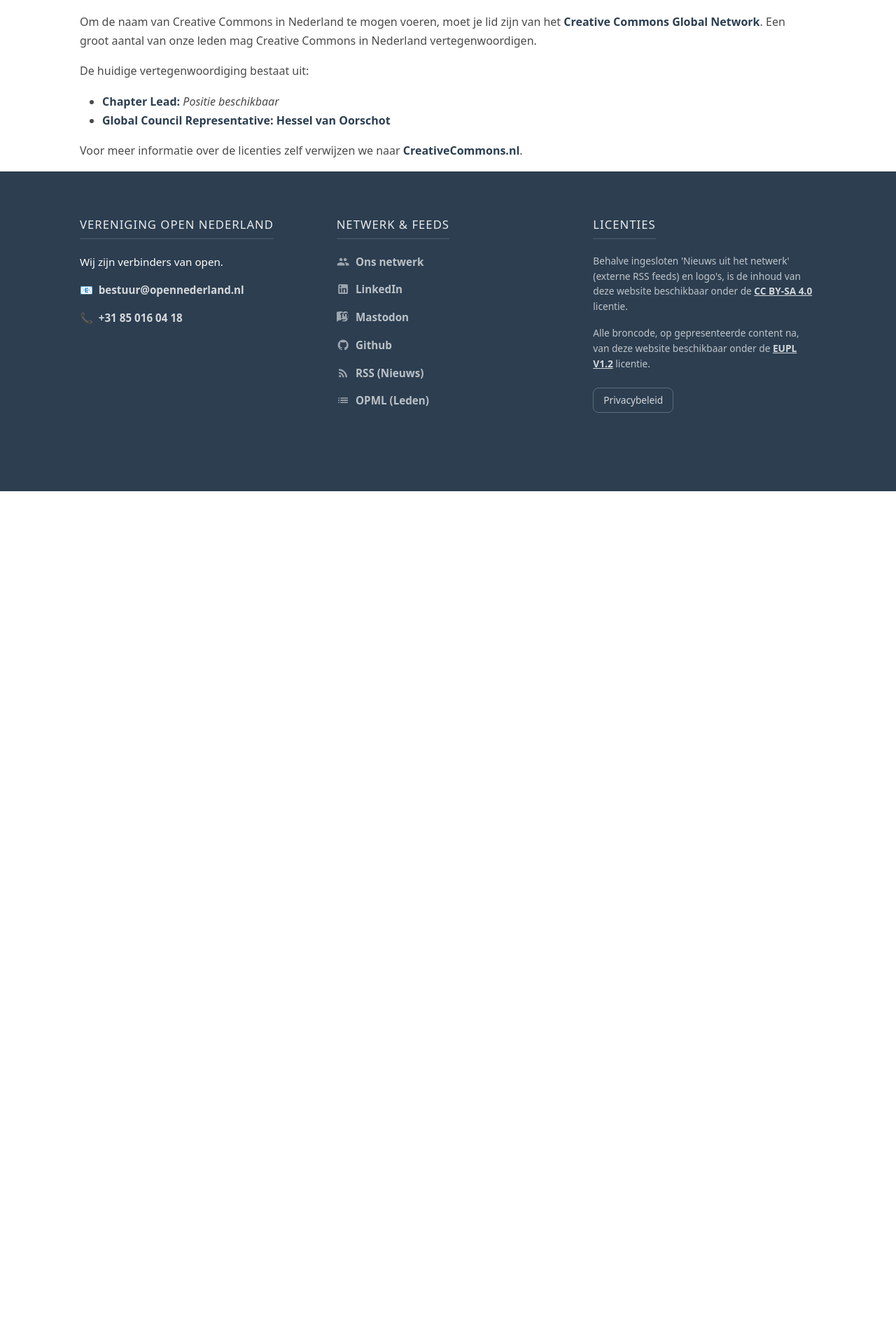
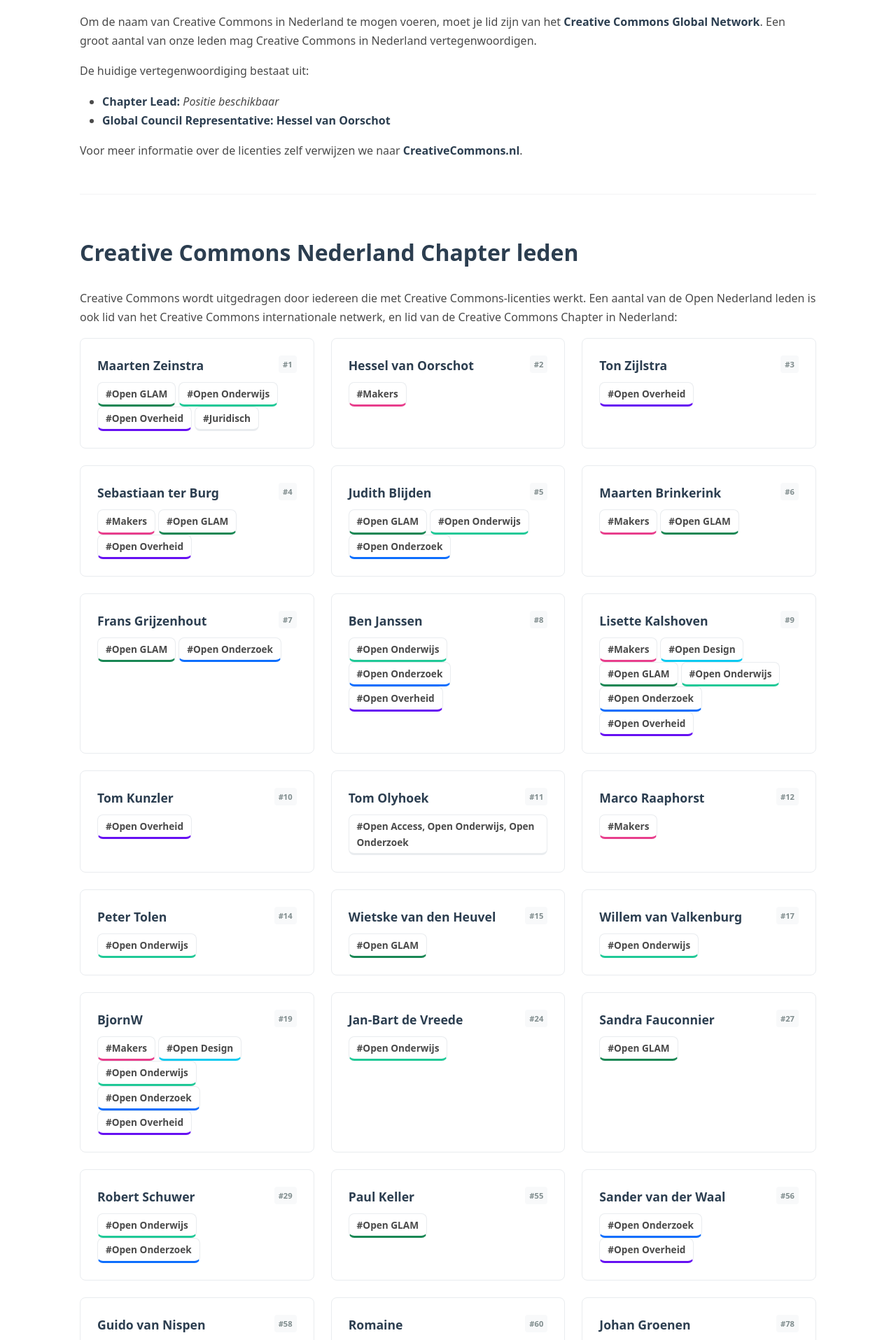
Before and after one commit to opennederland/www.opennederland.nl, a Jekyll site: the page built from pages/creativecommons.md, in a window 1280 px wide. Shown: the part 1029-2944 px from the top of the page at 70% size. Built offline with Jekyll 4.4.1, drawn with Linux system fonts in a browser that asks for light colours; before the commit the page ends 1731 px from its top, so only the background shows below that; some of the changed text lies outside the part shown.

Commit message:
Netwerkleden aan CC pagina toegevoegd.

```diff
--- a/_includes/personen.html
+++ b/_includes/personen.html
@@ -8,6 +8,9 @@
   {% assign personen = personen | uniq | sort: "lidnummer" %}
 {% elsif include.tag %}
   {% assign personen = site.members | where: "type", "persoon" | where_exp: "p", "p.tags contains include.tag" | sort: "lidnummer" %}
+  {% assign context_tags = context_tags | push: include.tag %}
+{% elsif include.affiliation %}
+  {% assign personen = site.members | where: "type", "persoon" | where_exp: "p", "p.affiliations contains include.affiliation" | sort: "lidnummer" %}
   {% assign context_tags = context_tags | push: include.tag %}
 {% else %}
   {% assign personen = site.members | where: "type", "persoon" | sort: "lidnummer" %}
--- a/assets/css/style.css
+++ b/assets/css/style.css
@@ -317,17 +317,32 @@
 
 /* --- Tags --- */
 .tag-cloud { display: flex; flex-wrap: wrap; justify-content: center; gap: 0.8em; margin: 2em 0; }
-a.tag {
-    display: inline-flex; align-items: center; padding: 0.3em 0.8em;
+
+/* AANGEPAST: Van 'a.tag' naar '.tag' gemaakt */
+.tag {
+    display: inline-flex;
+    align-items: center;
+    padding: 0.3em 0.8em;
     border-radius: var(--border-radius);
     background-color: var(--bg-card);
     border: 1px solid var(--border-color);
-    border-bottom: 3px solid var(--border-color);
+    border-bottom: 3px solid var(--border-color); /* Default kleur */
     color: var(--text-body);
-    font-size: 0.85em; font-weight: 600; transition: var(--transition-base);
+    font-size: 0.85em;
+    font-weight: 600;
+    transition: var(--transition-base);
+    text-decoration: none; /* Zorgt dat links geen onderstreping krijgen */
 }
-a.tag:hover { transform: translateY(-2px); box-shadow: var(--shadow-sm); color: #000; }
-/* Tag Kleuren */
+
+/* Hover effect alleen toepassen als het daadwerkelijk een link is */
+a.tag:hover {
+    transform: translateY(-2px);
+    box-shadow: var(--shadow-sm);
+    color: var(--text-body); /* Of #000 als je dat liever hebt */
+    text-decoration: none;
+}
+
+/* Tag Kleuren (Blijven hetzelfde, werken nu op zowel a als span) */
 .tag.makers { border-bottom-color: #e83e8c; }
 .tag.open-access { border-bottom-color: #dc3545; }
 .tag.open-source { border-bottom-color: #ffc107; }
--- a/pages/creativecommons.md
+++ b/pages/creativecommons.md
@@ -32,3 +32,10 @@
 * **Global Council Representative:** [Hessel van Oorschot](/leden/chief-of-noise/)
 
 Voor meer informatie over de licenties zelf verwijzen we naar [CreativeCommons.nl](https://creativecommons.nl/).
+
+<hr />
+
+## Creative Commons Nederland Chapter leden
+Creative Commons wordt uitgedragen door iedereen die met Creative Commons-licenties werkt. Een aantal van de Open Nederland leden is ook lid van het Creative Commons internationale netwerk, en lid van de Creative Commons Chapter in Nederland:
+
+{% include personen.html affiliation="Creative Commons Network" %}
```
